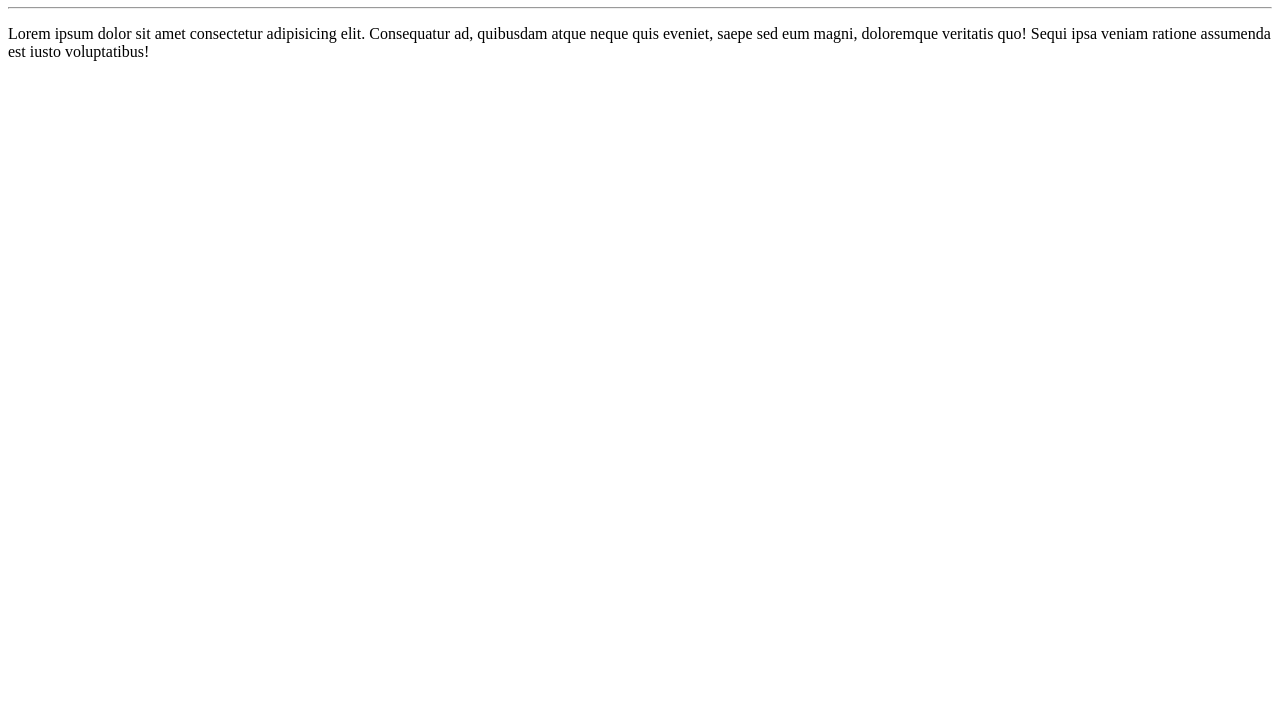
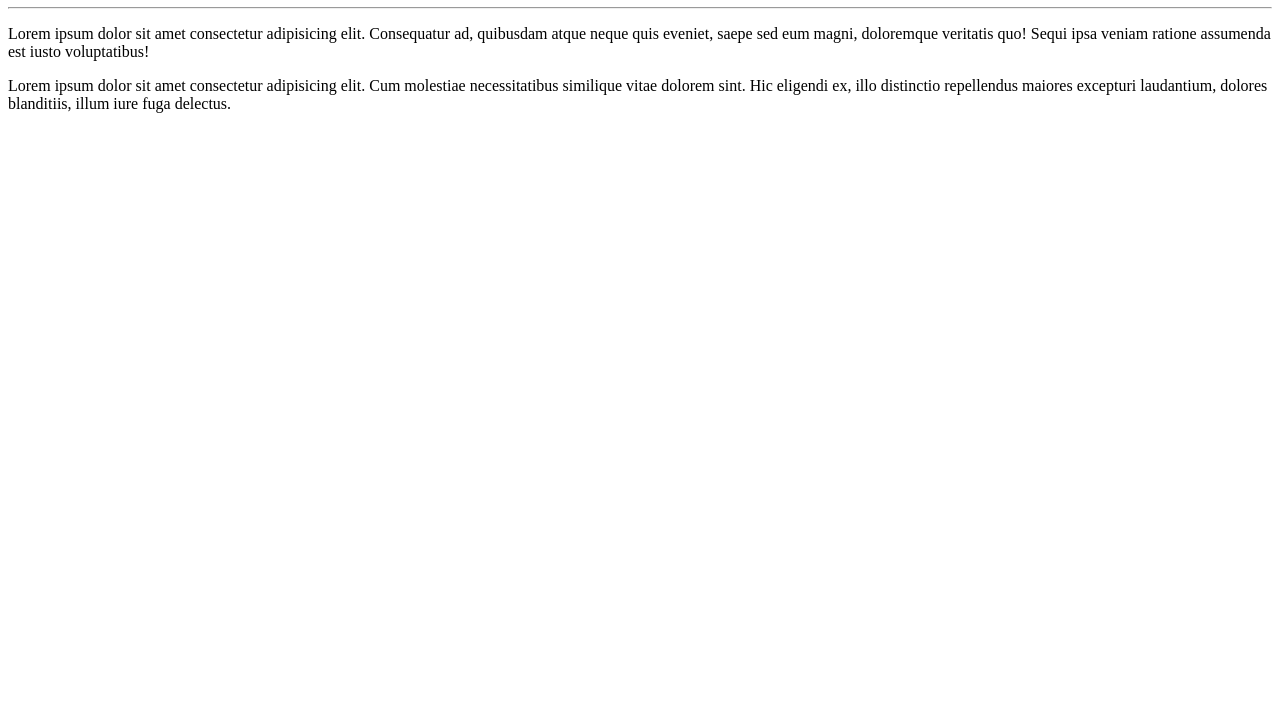
Before and after one commit to allanfufu/ola-Mundo, a plain HTML site: page site-exemplo/index.html in a window 1280 px wide. Shown: the part 73-800 px from the top of the page. Drawn offline with Linux system fonts and the light colour scheme.

Commit message:
adicionei um parágrafo

```diff
--- a/site-exemplo/index.html
+++ b/site-exemplo/index.html
@@ -9,5 +9,6 @@
     <h1>Olá, Mundo!</h1>
     <hr>
     <p>Lorem ipsum dolor sit amet consectetur adipisicing elit. Consequatur ad, quibusdam atque neque quis eveniet, saepe sed eum magni, doloremque veritatis quo! Sequi ipsa veniam ratione assumenda est iusto voluptatibus!</p>
+    <p>Lorem ipsum dolor sit amet consectetur adipisicing elit. Cum molestiae necessitatibus similique vitae dolorem sint. Hic eligendi ex, illo distinctio repellendus maiores excepturi laudantium, dolores blanditiis, illum iure fuga delectus.</p>
 </body>
 </html>
```
